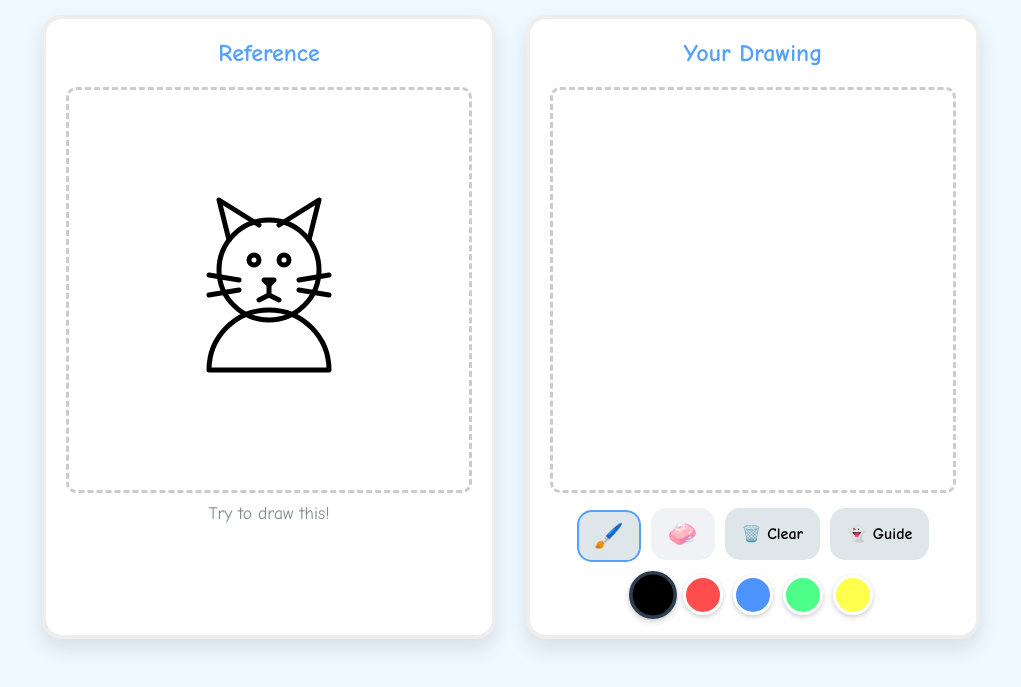
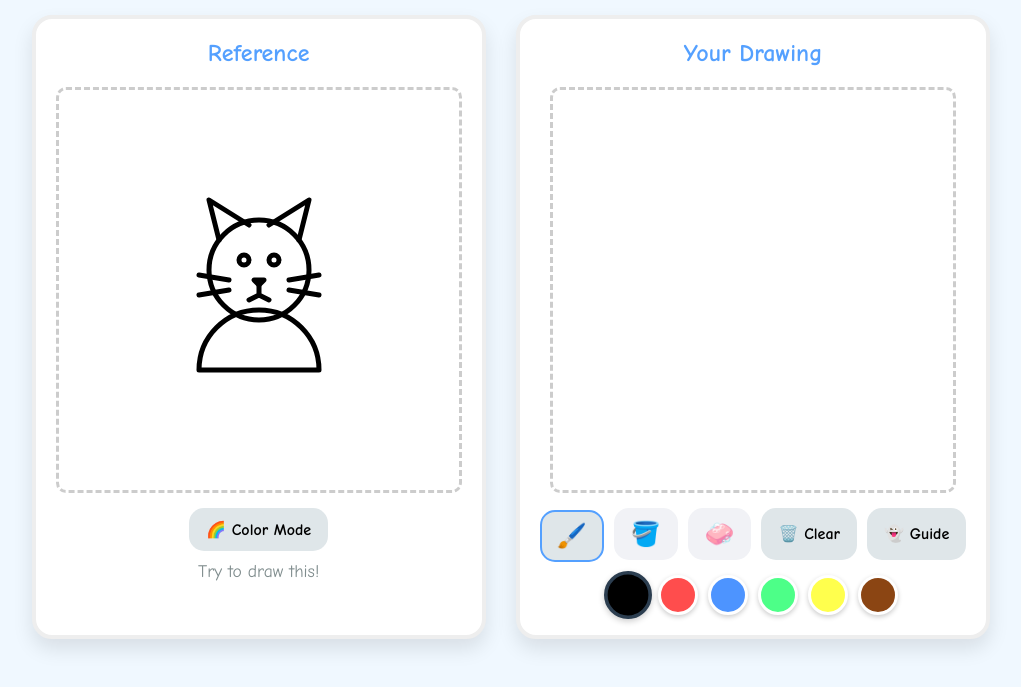
Before and after one commit to raunaksahahere/DrawGuideForKids, a plain HTML site: page index.html in a window 1280 px wide. Shown: the part 153-840 px from the top of the page, without its empty margins (129-1150 px from the left). Drawn offline with Linux system fonts and the light colour scheme.

Commit message:
Enhance drawing tool with fill option and colors
Added color fill button and color options to the drawing tool.

```diff
--- a/index.html
+++ b/index.html
@@ -23,6 +23,9 @@
             <div class="canvas-wrapper">
                 <canvas id="reference-canvas" width="400" height="400"></canvas>
             </div>
+            <div class="controls">
+                <button class="action-btn" id="ref-color-toggle" title="Show Colors">🌈 Color Mode</button>
+            </div>
             <p class="instruction">Try to draw this!</p>
         </section>
 
@@ -37,6 +40,7 @@
             <div class="controls">
                 <div class="tools">
                     <button class="tool-btn active" id="brush-btn" title="Brush">🖌️</button>
+                    <button class="tool-btn" id="fill-btn" title="Fill">🪣</button>
                     <button class="tool-btn" id="eraser-btn" title="Eraser">🧼</button>
                     <button class="action-btn" id="clear-btn" title="Clear Canvas">🗑️ Clear</button>
                     <button class="action-btn" id="guide-btn" title="Toggle Guide">👻 Guide</button>
@@ -47,6 +51,7 @@
                     <button class="color-btn" style="background-color: #4d94ff;" data-color="#4d94ff"></button> <!-- Blue -->
                     <button class="color-btn" style="background-color: #4dff88;" data-color="#4dff88"></button> <!-- Green -->
                     <button class="color-btn" style="background-color: #ffff4d;" data-color="#ffff4d"></button> <!-- Yellow -->
+                    <button class="color-btn" style="background-color: #8b4513;" data-color="#8b4513"></button> <!-- Brown -->
                 </div>
             </div>
         </section>
```
